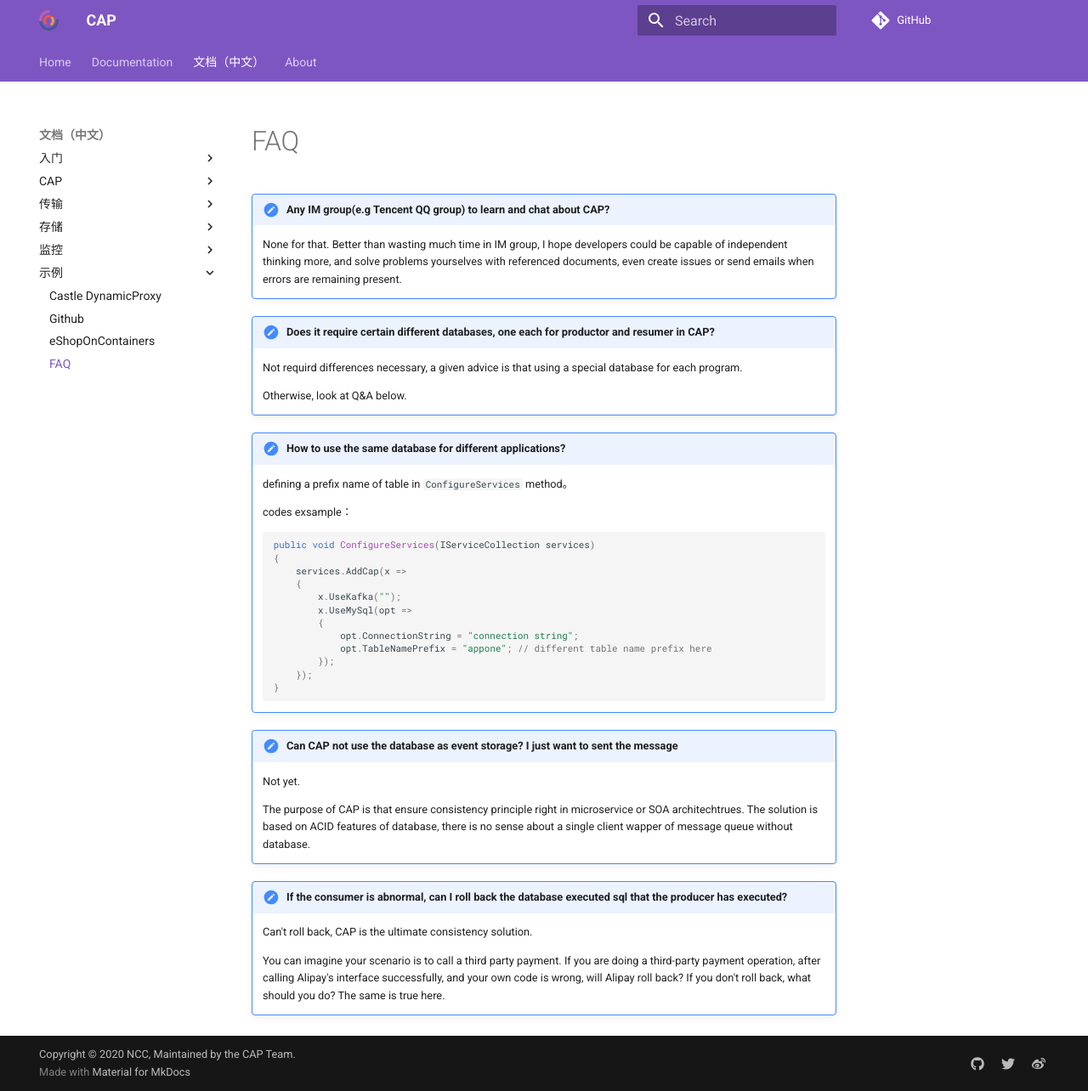
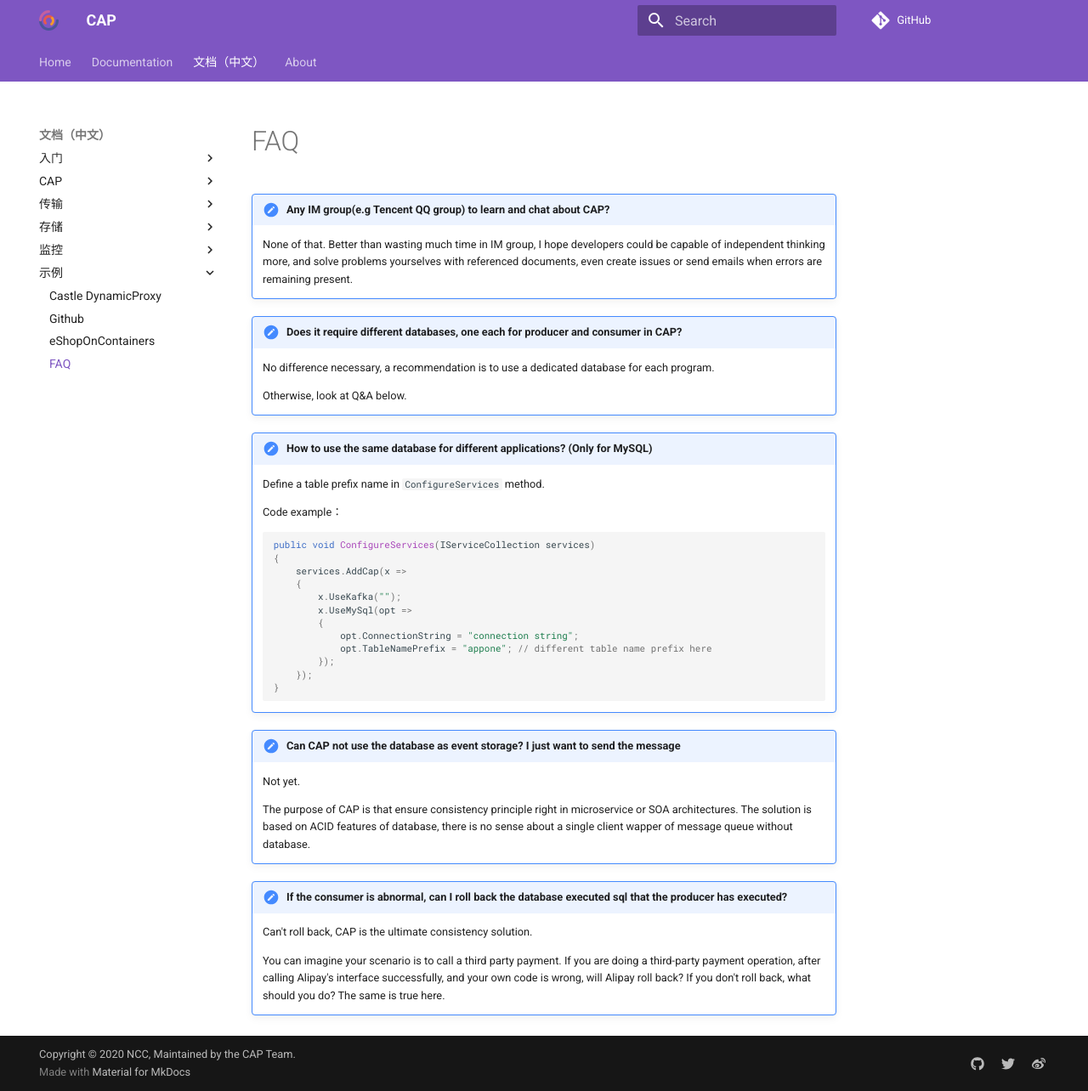
Before and after one commit to dotnetcore/CAP, an MkDocs documentation site: the page built from docs/content/user-guide/zh/samples/faq.md, in a window 1280 px wide and 1284 px high. Shown: the whole window at 85% size. Built offline with MkDocs 1.6.1 and Material for MkDocs 9.7.7, drawn with Linux system fonts in a browser that asks for light colours; comment, search, counter and statistics services are not loaded.

Commit message:
Create faq.md
Clarify that TableNamePrefix option is only for MySQL. Minor spelling and grammar corrections.

````diff
--- a/docs/content/user-guide/zh/samples/faq.md
+++ b/docs/content/user-guide/zh/samples/faq.md
@@ -2,19 +2,19 @@
 
 !!! faq "Any IM group(e.g Tencent QQ group) to learn and chat about CAP?"
 
-    None for that. Better than wasting much time in IM group, I hope developers could be capable of independent thinking more, and solve problems yourselves with referenced documents, even create issues or send emails when errors are remaining present.
+    None of that. Better than wasting much time in IM group, I hope developers could be capable of independent thinking more, and solve problems yourselves with referenced documents, even create issues or send emails when errors are remaining present.
 
-!!! faq "Does it require certain different databases, one each for productor and resumer in CAP?"
+!!! faq "Does it require different databases, one each for producer and consumer in CAP?"
 
-    Not requird differences necessary, a given advice is that using a special database for each program.
+    No difference necessary, a recommendation is to use a dedicated database for each program.
 
     Otherwise, look at Q&A below.
 
-!!! faq "How to use the same database for different applications?"
+!!! faq "How to use the same database for different applications? (Only for MySQL)"
 
-    defining a prefix name of table in `ConfigureServices` method。
+    Define a table prefix name in `ConfigureServices` method.
 
-    codes exsample：
+    Code example：
 
     ```c#
     public void ConfigureServices(IServiceCollection services)
@@ -31,11 +31,11 @@
     }
     ```
 
-!!! faq "Can CAP not use the database as event storage? I just want to sent the message"
+!!! faq "Can CAP not use the database as event storage? I just want to send the message"
 
     Not yet.
 
-    The purpose of CAP is that ensure consistency principle right in microservice or SOA architechtrues. The solution is based on ACID features of database, there is no sense about a single client wapper of message queue without database.
+    The purpose of CAP is that ensure consistency principle right in microservice or SOA architectures. The solution is based on ACID features of database, there is no sense about a single client wapper of message queue without database.
 
 !!! faq "If the consumer is abnormal, can I roll back the database executed sql that the producer has executed?"
 
````
